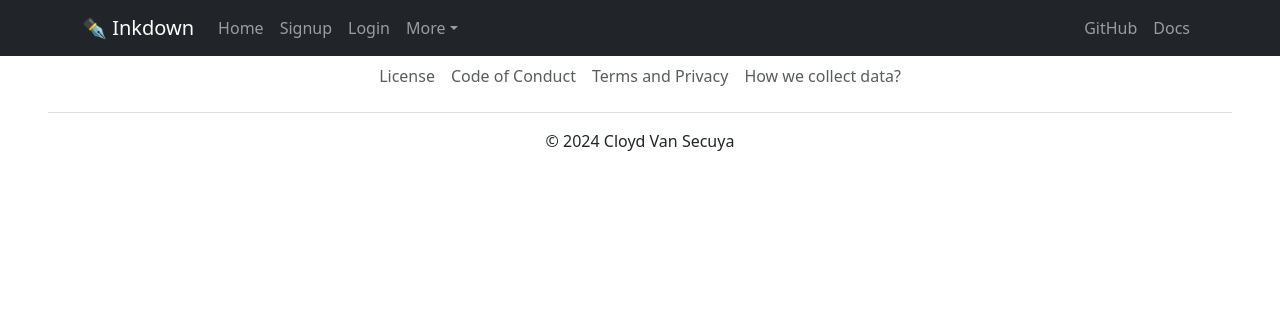
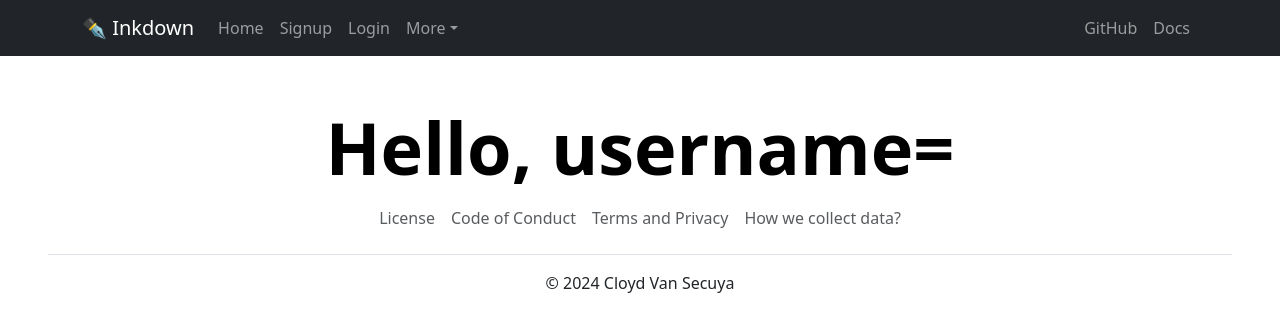
Before and after one commit to Ciezo/demo-react-app, a React (Create React App) app: page /username/home in a window 1280 px wide. Shown: the top 332 px of the page. Built offline with nearby package versions, Linux system fonts and the light colour scheme.

Commit message:
User home route
There is still much to fix..but for now the navigation to
user home works, however, the route for that {username}/home
still needs working

```diff
--- a/src/App.js
+++ b/src/App.js
@@ -11,6 +11,7 @@ import TermsAndPrivacy from "./pages/TermsAndPrivacy";
 import CodeOfConduct from "./pages/CodeOfConduct";
 import Contribute from "./pages/Contribute";
 import DataCollection from "./pages/DataCollection";
+import UserHome from "./pages/UserHome";
 
 function App() {
   return (
@@ -26,6 +27,7 @@ function App() {
           <Route path="/code-of-conduct" Component={CodeOfConduct} />
           <Route path="/contribute" Component={Contribute} />
           <Route path="/data-collection" Component={DataCollection} />
+          <Route path="/username/home" Component={UserHome} />
         </Routes>
         <Footer />
       </div>
--- a/src/components/LoginForm.jsx
+++ b/src/components/LoginForm.jsx
@@ -5,11 +5,9 @@ import Form from "react-bootstrap/Form";
 import Button from "react-bootstrap/Button";
 import { validateUserName } from "../utils/ValidateUserName";
 import { validatePassword } from "../utils/ValidatePassword";
-/**
- *
- * @todo March 5, 2024
- * REFACTOR THIS INTO REACT-BOOTSTRAP
- */
+import { UserCookie } from "../utils/UserCookie";
+import { useNavigate } from "react-router-dom";
+
 function LoginForm() {
 
   const [username, setUsername] = useState("");
@@ -24,6 +22,9 @@ function LoginForm() {
   // Form validations
   const usernameErr = validateUserName(username);
   const passwordErr = validatePassword(password);
+
+  // Redirection to user/home
+  const navigate = useNavigate();
 
   const handleSubmit = (event) => {
     // stop page reload
@@ -52,6 +53,10 @@ function LoginForm() {
        * fetch all user credentials for authentication and authorization.
        */
       console.log([username, password])
+      if(true) {
+        UserCookie(username);
+        navigate("/username/home")
+      }
     }
 
     setValidated(true);
--- /dev/null
+++ b/src/pages/UserHome.jsx
@@ -0,0 +1,20 @@
+import React from "react";
+import Header from "../components/Header";
+import { UserCookie } from "../utils/UserCookie";
+
+function UserHome() {
+
+  let usernameCookie = UserCookie('')
+
+  return (
+    <>
+      <div className="container-sm mx-auto pt-5">
+        <Header
+        text={`Hello, ${usernameCookie}`}
+        size={2} />
+      </div>
+    </>
+  );
+}
+
+export default UserHome;
--- /dev/null
+++ b/src/utils/UserCookie.js
@@ -0,0 +1,6 @@
+export const UserCookie = (username) => {
+    let usernameCookie = document.cookie = `username=${username}`;
+    if(username === '') return usernameCookie;
+    console.log(usernameCookie)
+    return usernameCookie;
+};
```
Also changed, not shown: 1 other file (tests, documents, lock files or other folders).
